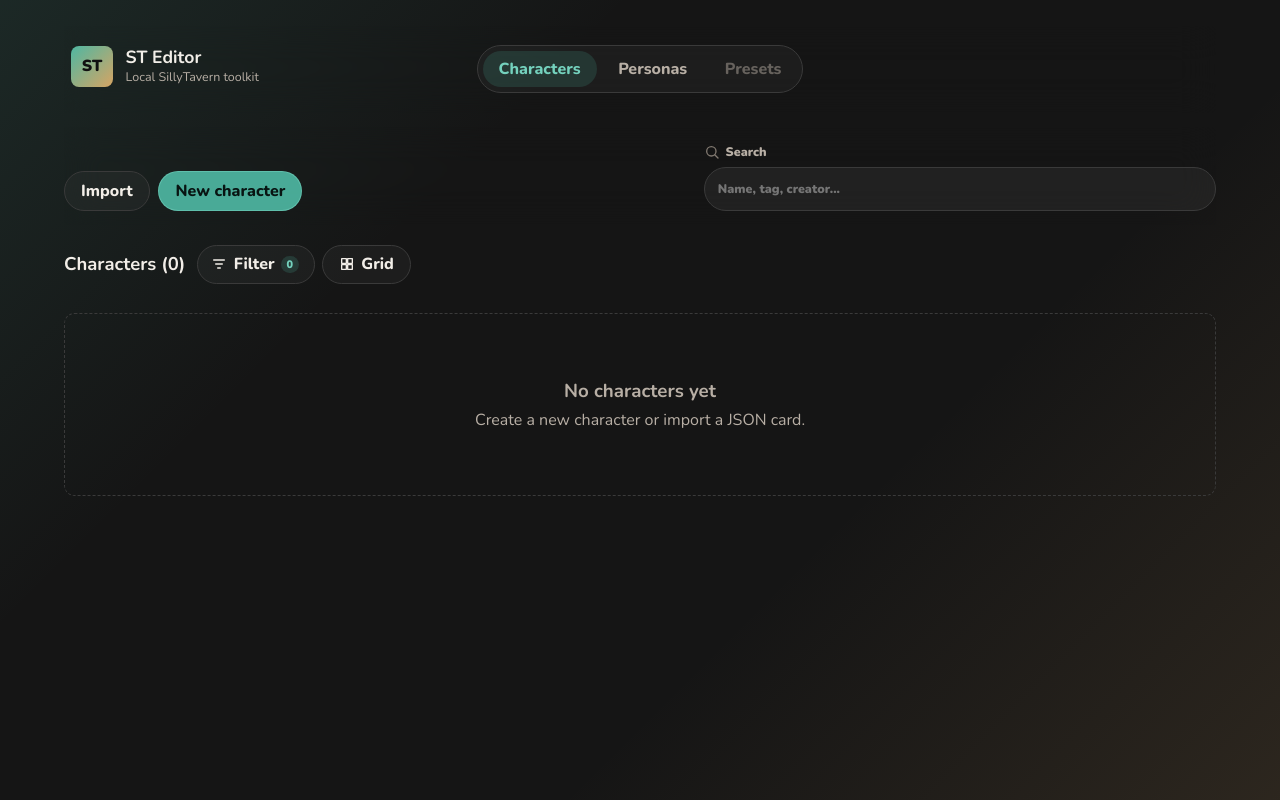
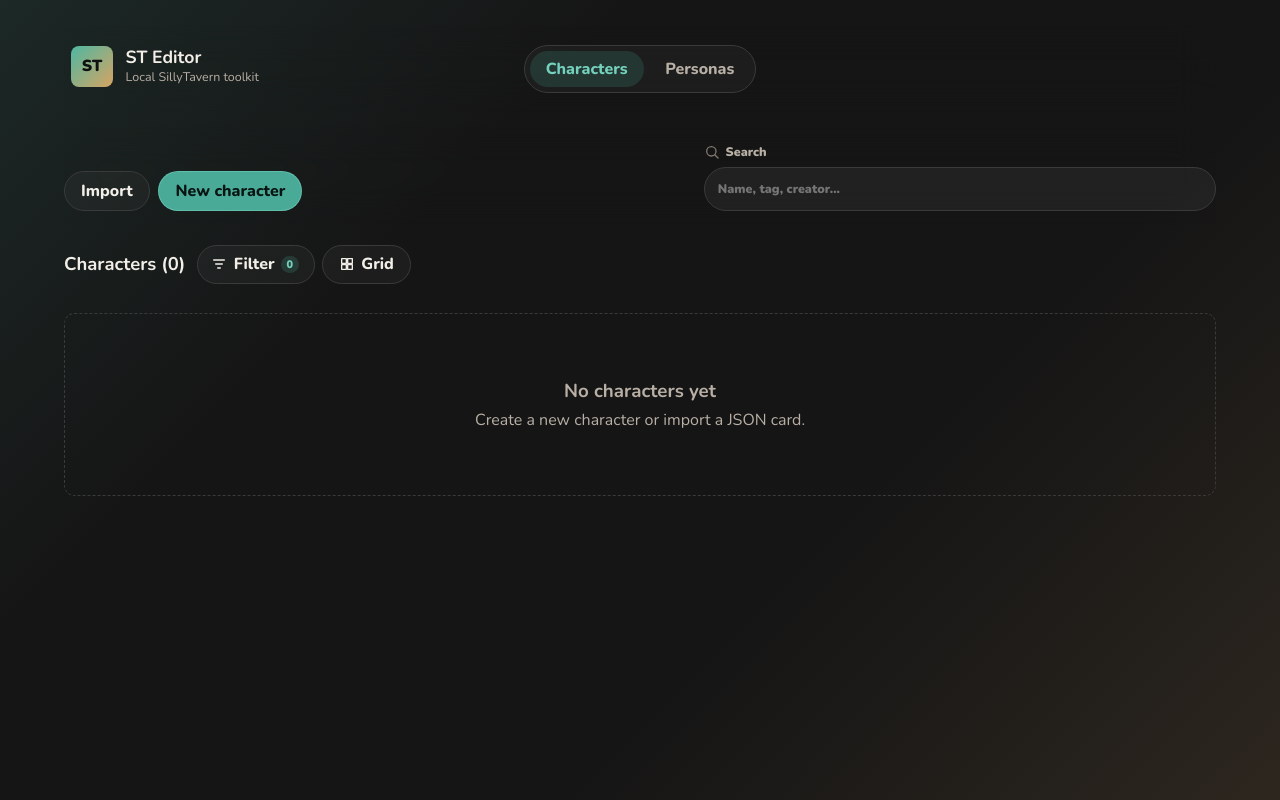
Before and after one commit to Tantoofaaz777/ST-Editor, a website with bundled scripts: page public/index.html in a window 1280 px wide. Built offline with nearby package versions, Linux system fonts and the light colour scheme; files whose address does not match are found by name.

Commit message:
Remove presets tab

```diff
--- a/public/index.html
+++ b/public/index.html
@@ -21,7 +21,6 @@
           <div class="segmented-control library-tabs" aria-label="Item type">
             <button class="active" id="characters-tab" type="button" data-library-type="characters">Characters</button>
             <button type="button" id="personas-tab" data-library-type="personas">Personas</button>
-            <button type="button" disabled>Presets</button>
           </div>
         </header>
 
```
